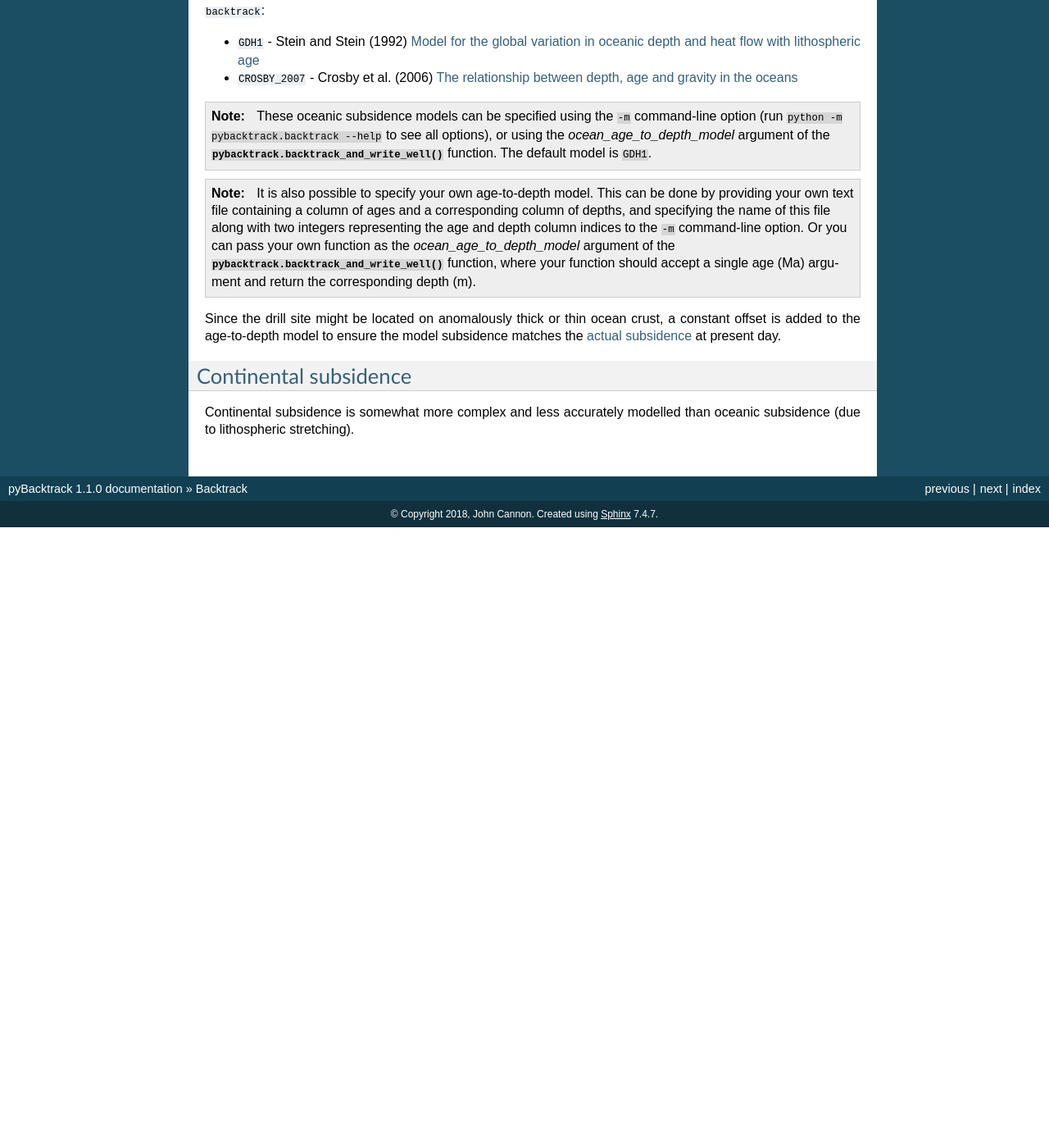
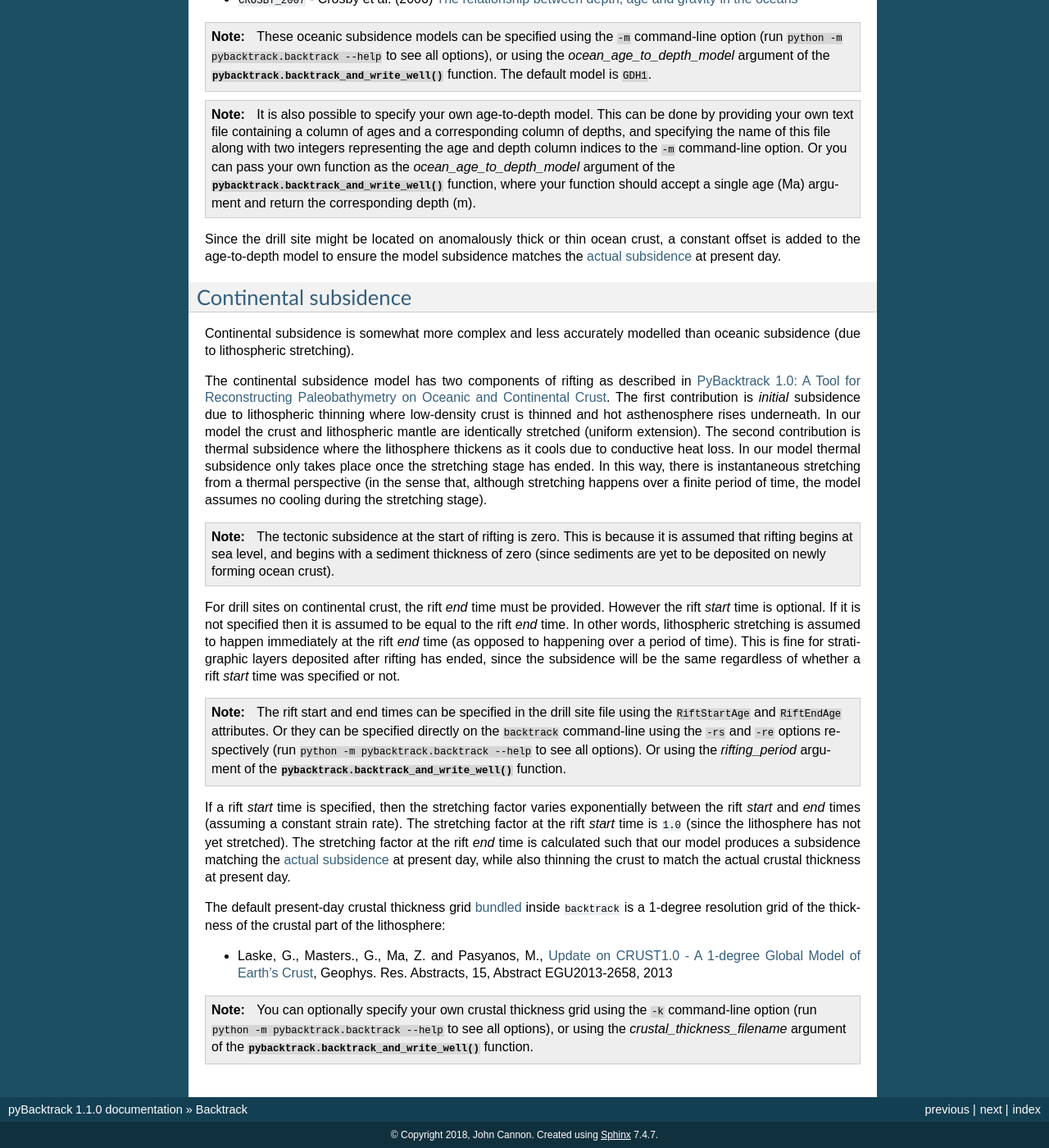
Before and after one commit to EarthByte/pyBacktrack, a Sphinx documentation site: the page built from docs/pybacktrack_backtrack.rst, in a window 1280 px wide and 1400 px high, scrolled down 3493 px. Shown: the whole window at 82% size. Built offline with Sphinx 7.4.7, drawn with Linux system fonts in a browser that asks for light colours; before the commit the page ends 4136 px from its top, so only the background shows below that; some of the changed text lies outside the part shown.

Commit message:
Document continental subsidence.

```diff
--- a/docs/pybacktrack_backtrack.rst
+++ b/docs/pybacktrack_backtrack.rst
@@ -83,7 +83,7 @@ The subsidence model chosen by the ``backtrack`` module depends on whether the d
 This is determined by an oceanic age grid. Since the age grid captures only oceanic crust, a drill site inside this region
 will automatically use the oceanic subsidence model whereas a drill site outside this region uses the continental subsidence model.
 
-The default age grid :ref:`bundled <pybacktrack_reference_bundle_data>` inside ``backtrack`` is a
+The default present-day age grid :ref:`bundled <pybacktrack_reference_bundle_data>` inside ``backtrack`` is a
 6-minute resolution grid of the age of the world's ocean crust:
 
 * Müller, R.D., Seton, M., Zahirovic, S., Williams, S.E., Matthews, K.J., Wright, N.M., Shephard, G.E., Maloney, K.T., Barnett-Moore, N., Hosseinpour, M., Bower, D.J. & Cannon, J. 2016,
@@ -139,7 +134,7 @@ So to obtain an accurate value, ``backtrack`` starts with a bathymetry grid to o
 Then an isostatic correction of the present-day sediment thickness (at the drill site) takes into account the removal of sediment to reveal
 the present-day tectonic subsidence. The isostatic correction uses the average sediment density of the drill site stratigraphy.
 
-The default bathymetry grid :ref:`bundled <pybacktrack_reference_bundle_data>` inside ``backtrack`` is a
+The default present-day bathymetry grid :ref:`bundled <pybacktrack_reference_bundle_data>` inside ``backtrack`` is a
 6-minute resolution global grid of the land topography and ocean bathymetry (although only the ocean bathymetry is actually needed):
 
 * Amante, C. and B. W. Eakins, `ETOPO1 1 Arc-Minute Global Relief Model: Procedures, Data Sources and Analysis <http://dx.doi.org/10.7289/V5C8276M>`_.
@@ -183,3 +178,39 @@ Continental subsidence
 ----------------------
 
 Continental subsidence is somewhat more complex and less accurately modelled than oceanic subsidence (due to lithospheric stretching).
+
+The continental subsidence model has two components of rifting as described in
+`PyBacktrack 1.0: A Tool for Reconstructing Paleobathymetry on Oceanic and Continental Crust <https://doi.org/10.1029/2017GC007313>`_.
+The first contribution is *initial* subsidence due to lithospheric thinning where low-density crust is thinned and hot asthenosphere rises underneath.
+In our model the crust and lithospheric mantle are identically stretched (uniform extension).
+The second contribution is thermal subsidence where the lithosphere thickens as it cools due to conductive heat loss.
+In our model thermal subsidence only takes place once the stretching stage has ended.
+In this way, there is instantaneous stretching from a thermal perspective (in the sense that, although stretching happens over a finite period of time,
+the model assumes no cooling during the stretching stage).
+
+.. note:: The tectonic subsidence at the start of rifting is zero. This is because it is assumed that rifting begins at sea level, and begins with a
+          sediment thickness of zero (since sediments are yet to be deposited on newly forming ocean crust).
+
+For drill sites on continental crust, the rift *end* time must be provided. However the rift *start* time is optional. If it is not specified then
+it is assumed to be equal to the rift *end* time. In other words, lithospheric stretching is assumed to happen immediately at the rift *end* time
+(as opposed to happening over a period of time). This is fine for stratigraphic layers deposited after rifting has ended, since the subsidence will be
+the same regardless of whether a rift *start* time was specified or not.
+
+.. note:: The rift start and end times can be specified in the drill site file using the ``RiftStartAge`` and ``RiftEndAge`` attributes.
+          Or they can be specified directly on the ``backtrack`` command-line using the ``-rs`` and ``-re`` options respectively
+          (run ``python -m pybacktrack.backtrack --help`` to see all options). Or using the *rifting_period* argument
+          of the :func:`pybacktrack.backtrack_and_write_well` function.
+
+If a rift *start* time is specified, then the stretching factor varies exponentially between the rift *start* and *end* times (assuming a constant strain rate).
+The stretching factor at the rift *start* time is ``1.0`` (since the lithosphere has not yet stretched). The stretching factor at the rift *end* time is
+calculated such that our model produces a subsidence matching the :ref:`actual subsidence <pygplates_present_day_tectonic_subsidence>` at present day, while
+also thinning the crust to match the actual crustal thickness at present day.
+
+The default present-day crustal thickness grid :ref:`bundled <pybacktrack_reference_bundle_data>` inside ``backtrack`` is a
+1-degree resolution grid of the thickness of the crustal part of the lithosphere:
+
+* Laske, G., Masters., G., Ma, Z. and Pasyanos, M., `Update on CRUST1.0 - A 1-degree Global Model of Earth's Crust <http://igppweb.ucsd.edu/~gabi/crust1.html#download>`_,
+  Geophys. Res. Abstracts, 15, Abstract EGU2013-2658, 2013
+
+.. note:: You can optionally specify your own crustal thickness grid using the ``-k`` command-line option (run ``python -m pybacktrack.backtrack --help`` to see all options), or
+          using the *crustal_thickness_filename* argument of the :func:`pybacktrack.backtrack_and_write_well` function.
--- a/docs/pybacktrack_stratigraphy.rst
+++ b/docs/pybacktrack_stratigraphy.rst
@@ -100,7 +100,9 @@ the :ref:`backtrack <pygplates_backtrack>` and :ref:`backstrip <pygplates_backst
 total sediment thickness, a grid is sampled at the drill site location. The default grid is
 :ref:`bundled <pybacktrack_reference_bundle_data>` inside ``pybacktrack``. However, you can override this with your
 own grid by using the ``-s`` command-line option in the :ref:`backtrack <pygplates_backtrack>` and
-:ref:`backstrip <pygplates_backstrip>` modules. The default total sediment thickness grid is:
+:ref:`backstrip <pygplates_backstrip>` modules.
+
+The default total sediment thickness grid is:
 
 * Wobbe, Florian; Lindeque, Ansa; Gohl, Karsten (2014):
   `Total sediment thickness grid of the Southern Pacific Ocean off West Antarctica, links to NetCDF files <https://doi.org/10.1594/PANGAEA.835589>`_,
```
Also changed, not shown: other parts of docs/pybacktrack_backtrack.rst (+0 -5 lines), docs/index.rst (+15 -4 lines).
